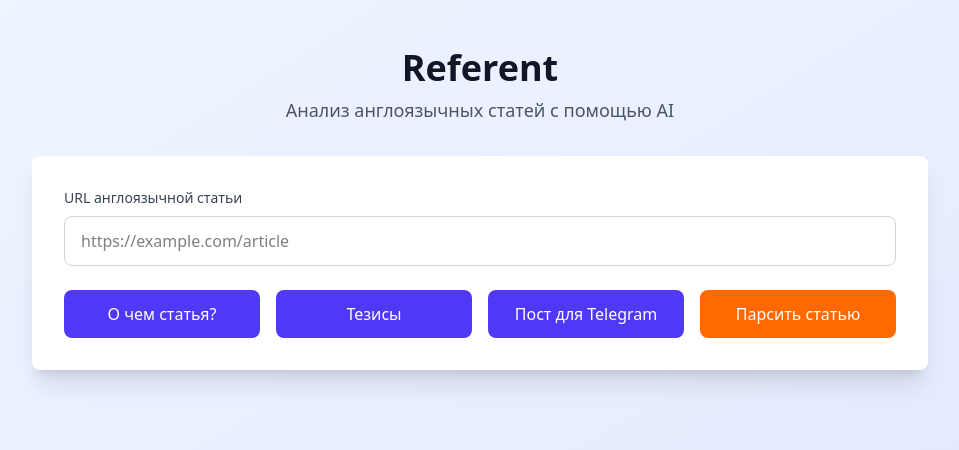
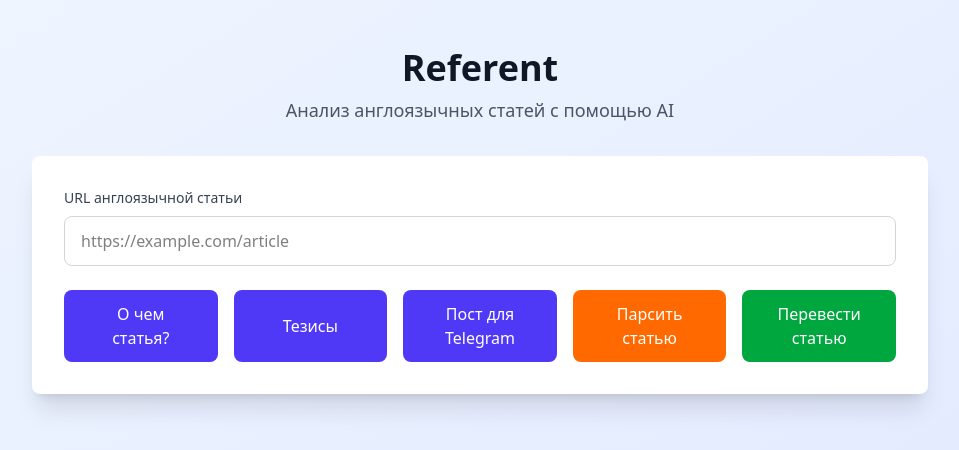
Before and after one commit to illanetu/referent, a Next.js app: page / in a window 1280 px wide. Shown: the top 450 px of the page, without its empty margins (160-1119 px from the left). Built offline with nearby package versions, Linux system fonts and the light colour scheme.

Commit message:
Add translation functionality to Home component: introduced a new button to translate parsed articles, including error handling and loading states.

```diff
--- /dev/null
+++ b/app/api/translate-article/route.ts
@@ -0,0 +1,43 @@
+import { NextRequest, NextResponse } from 'next/server';
+
+const OPENROUTER_API_URL = 'https://openrouter.ai/api/v1/chat/completions';
+
+export async function POST(req: NextRequest) {
+  const { text } = await req.json();
+  const apikey = process.env.OPENROUTER_API_KEY;
+  if (!apikey) {
+    return NextResponse.json({ error: 'Нет API-ключа OpenRouter' }, { status: 500 });
+  }
+  if (!text) {
+    return NextResponse.json({ error: 'Нет текста для перевода' }, { status: 400 });
+  }
+
+  const contentPrompt = `Переведи текст на русский язык. Сохрани структуру, Markdown и форматирование:\n${text}`;
+
+  try {
+    const response = await fetch(OPENROUTER_API_URL, {
+      method: 'POST',
+      headers: {
+        'Authorization': `Bearer ${apikey}`,
+        'Content-Type': 'application/json',
+      },
+      body: JSON.stringify({
+        model: 'deepseek/deepseek-r1-0528:free',
+        messages: [
+          { role: 'system', content: 'Ты — профессиональный переводчик, владеющий современным разговорным русским.' },
+          { role: 'user', content: contentPrompt },
+        ]
+      }),
+    })
+    if (!response.ok) {
+      const msg = await response.text();
+      console.error('Ошибка OpenRouter:', msg);
+      return NextResponse.json({ error: 'Ошибка OpenRouter', detail: msg }, { status: 500 });
+    }
+    const data = await response.json();
+    const translated = data.choices?.[0]?.message?.content || '';
+    return NextResponse.json({ result: translated, openrouter_raw: data })
+  } catch (e) {
+    return NextResponse.json({ error: 'Ошибка перевода', detail: e?.toString() }, { status: 500 });
+  }
+}
--- a/app/page.tsx
+++ b/app/page.tsx
@@ -78,7 +78,7 @@ export default function Home() {
             />
           </div>
 
-          <div className="grid grid-cols-1 sm:grid-cols-4 gap-4">
+          <div className="grid grid-cols-1 sm:grid-cols-5 gap-4">
             <button
               onClick={() => handleSubmit('summary')}
               disabled={isLoading}
@@ -103,29 +103,69 @@ export default function Home() {
             <button
               onClick={async () => {
                 if (!url.trim()) {
-                  alert('Пожалуйста, введите URL статьи')
-                  return
+                  alert('Пожалуйста, введите URL статьи');
+                  return;
                 }
-                setIsLoading(true)
-                setResult('')
+                setIsLoading(true);
+                setResult('');
                 try {
                   const response = await fetch('/api/parse-article', {
                     method: 'POST',
                     headers: { 'Content-Type': 'application/json' },
                     body: JSON.stringify({ url }),
-                  })
-                  const data = await response.json()
-                  setIsLoading(false)
-                  setResult(JSON.stringify(data, null, 2))
+                  });
+                  const data = await response.json();
+                  setIsLoading(false);
+                  setResult(JSON.stringify(data, null, 2));
                 } catch {
-                  setIsLoading(false)
-                  setResult('Ошибка получения данных')
+                  setIsLoading(false);
+                  setResult('Ошибка получения данных');
                 }
               }}
               disabled={isLoading}
               className="px-6 py-3 bg-orange-500 text-white rounded-lg font-medium hover:bg-orange-600 focus:outline-none focus:ring-2 focus:ring-orange-500 focus:ring-offset-2 disabled:opacity-50 disabled:cursor-not-allowed transition-all transform hover:scale-105 active:scale-95"
             >
               Парсить статью
+            </button>
+            <button
+              onClick={async () => {
+                if (!url.trim()) {
+                  alert('Пожалуйста, введите URL статьи');
+                  return;
+                }
+                setIsLoading(true);
+                setResult('');
+                try {
+                  // Шаг 1. Получаем распаршенную статью
+                  const resParse = await fetch('/api/parse-article', {
+                    method: 'POST',
+                    headers: { 'Content-Type': 'application/json' },
+                    body: JSON.stringify({ url }),
+                  });
+                  const parsed = await resParse.json();
+                  const text =
+                    (parsed.title ? `# ${parsed.title}\n` : '') +
+                    (parsed.date ? `Дата: ${parsed.date}\n\n` : '') +
+                    (parsed.content || '');
+
+                  // Шаг 2. Переводим через OpenRouter AI
+                  const resTrans = await fetch('/api/translate-article', {
+                    method: 'POST',
+                    headers: { 'Content-Type': 'application/json' },
+                    body: JSON.stringify({ text }),
+                  });
+                  const translated = await resTrans.json();
+                  setIsLoading(false);
+                  setResult(JSON.stringify(translated, null, 2));
+                } catch (e) {
+                  setIsLoading(false);
+                  setResult('Ошибка при переводе');
+                }
+              }}
+              disabled={isLoading}
+              className="px-6 py-3 bg-green-600 text-white rounded-lg font-medium hover:bg-green-700 focus:outline-none focus:ring-2 focus:ring-green-500 focus:ring-offset-2 disabled:opacity-50 disabled:cursor-not-allowed transition-all transform hover:scale-105 active:scale-95"
+            >
+              Перевести статью
             </button>
           </div>
         </div>
```
